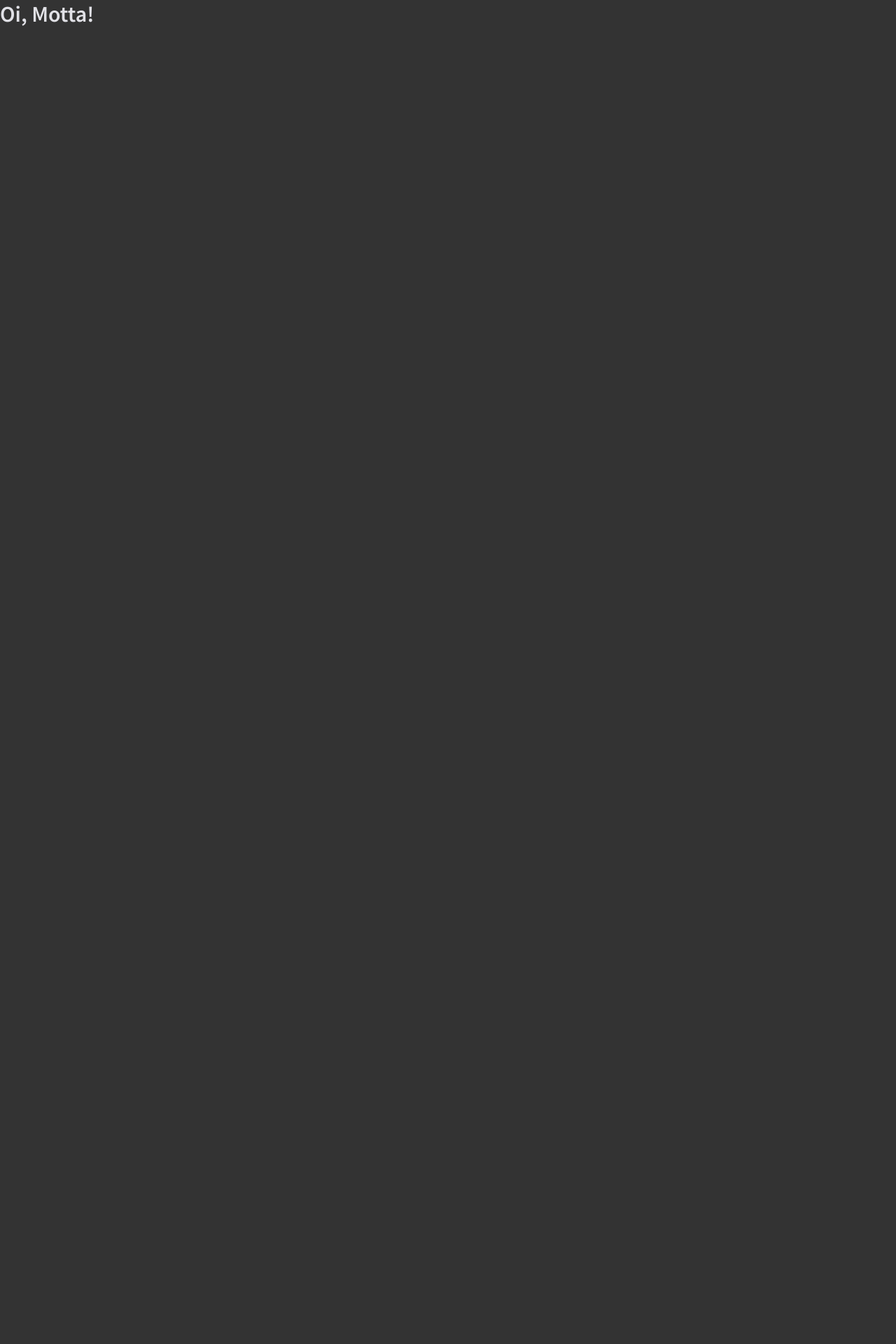
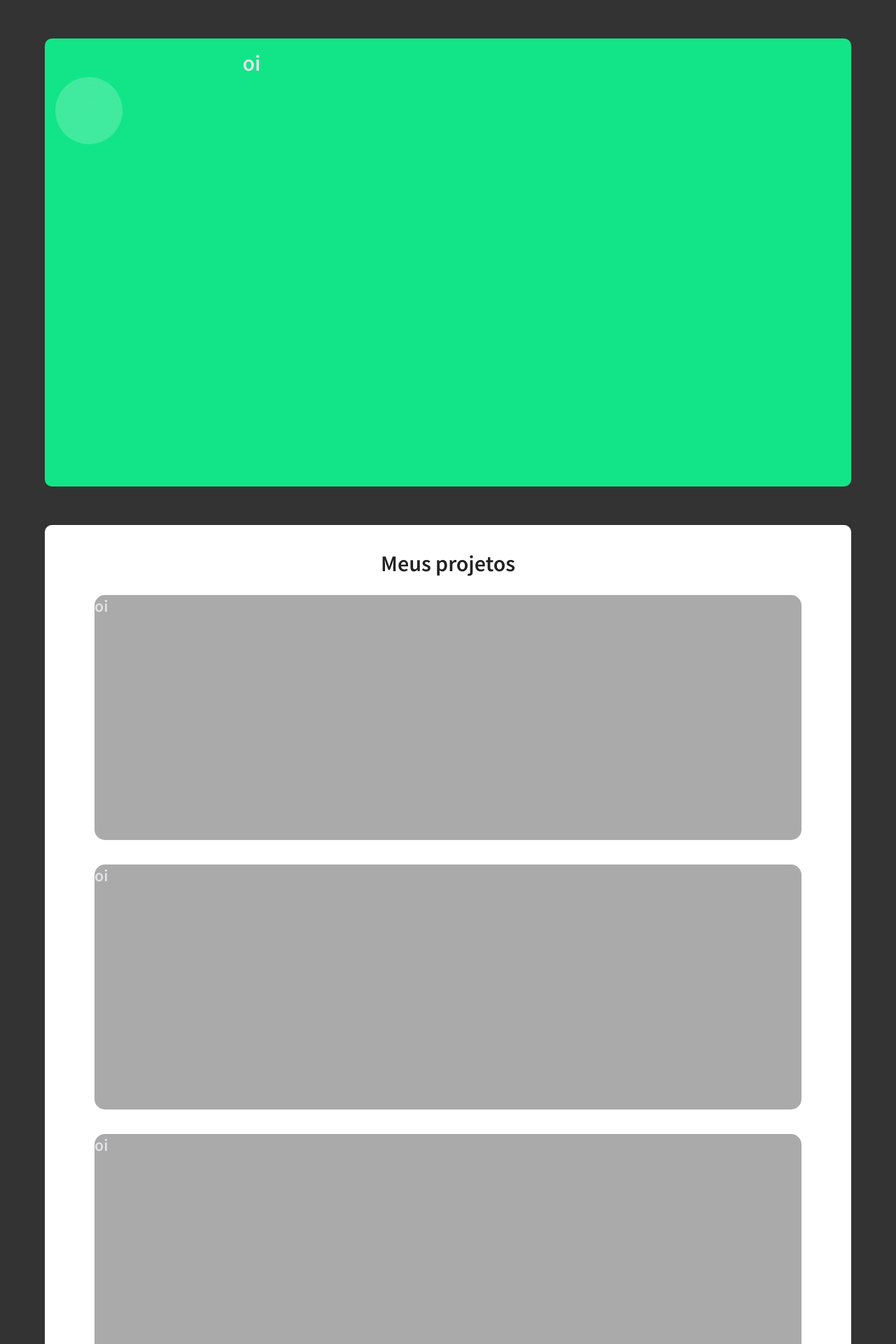
Before and after one commit to mottamatheus/portfolio, a Next.js app: page / in a window 1280 px wide. Shown: the top 1920 px of the page at 70% size. Before the commit the page ends 800 px from the top, so only its background shows below. Built offline with nearby package versions, Linux system fonts and the light colour scheme.

Commit message:
projects section added

```diff
--- a/src/components/Button/index.tsx
+++ /dev/null
@@ -1,5 +0,0 @@
-import React from 'react';
-
-export const Button: React.FC = () => {
-  return <div>Oi</div>;
-};
--- /dev/null
+++ b/src/components/Header/index.tsx
@@ -0,0 +1,13 @@
+import React from 'react';
+import { Container, Card } from './styles';
+
+const Header: React.FC = () => {
+  return (
+    <Container>
+      <h1>oi</h1>
+      <Card />
+    </Container>
+  );
+};
+
+export default Header;
--- /dev/null
+++ b/src/components/Header/styles.ts
@@ -0,0 +1,27 @@
+import styled from 'styled-components';
+
+export const Container = styled.div`
+  width: 90%;
+  height: 80vh;
+  margin: 55px auto 0;
+  align-items: center;
+  justify-content: center;
+  padding: 15px;
+  background-color: #12e588;
+  border-radius: 10px;
+
+  h1 {
+    text-align: center;
+    width: 50%;
+  }
+`;
+
+export const Card = styled.div`
+  display: inline-block;
+  background: rgba(255, 255, 255, 0.2);
+  padding: 3em;
+  border-radius: 3em;
+  position: relative;
+  z-index: 1;
+  backdrop-filter: blur(40px);
+`;
--- /dev/null
+++ b/src/components/Projects/index.tsx
@@ -0,0 +1,21 @@
+import React from 'react';
+import { Container, Card, Text } from './styles';
+
+const Projects: React.FC = () => {
+  return (
+    <Container>
+      <Text>Meus projetos</Text>
+      <Card>
+        <h2>oi</h2>
+      </Card>
+      <Card>
+        <h2>oi</h2>
+      </Card>
+      <Card>
+        <h2>oi</h2>
+      </Card>
+    </Container>
+  );
+};
+
+export default Projects;
--- /dev/null
+++ b/src/components/Projects/styles.ts
@@ -0,0 +1,27 @@
+import styled from 'styled-components';
+
+export const Container = styled.div`
+  width: 90%;
+  margin: 55px auto 0;
+  align-items: center;
+  justify-content: center;
+  padding: 15px;
+  padding-top: 35px;
+  background-color: #fff;
+  border-radius: 10px;
+`;
+
+export const Card = styled.div`
+  width: 90%;
+  margin: 0 auto;
+  margin-bottom: 35px;
+  border-radius: 15px;
+  height: 350px;
+  background: #aaa;
+`;
+
+export const Text = styled.h1`
+  color: #222;
+  text-align: center;
+  margin-bottom: 25px;
+`;
--- a/src/pages/index.tsx
+++ b/src/pages/index.tsx
@@ -1,5 +1,7 @@
 import React from 'react';
 import Head from 'next/head';
+import Header from '../components/Header';
+import Projects from '../components/Projects';
 
 const Home: React.FC = () => {
   return (
@@ -7,9 +9,9 @@ const Home: React.FC = () => {
       <Head>
         <title>Dev. Matheus Motta</title>
       </Head>
-
       <main>
-        <h1>Oi, Motta!</h1>
+        <Header />
+        <Projects />
       </main>
     </div>
   );
--- a/src/styles/global.ts
+++ b/src/styles/global.ts
@@ -13,4 +13,5 @@ export default createGlobalStyle`
     color: #e1e1e6;
     background-color: #333;
   }
+
 `;
```
